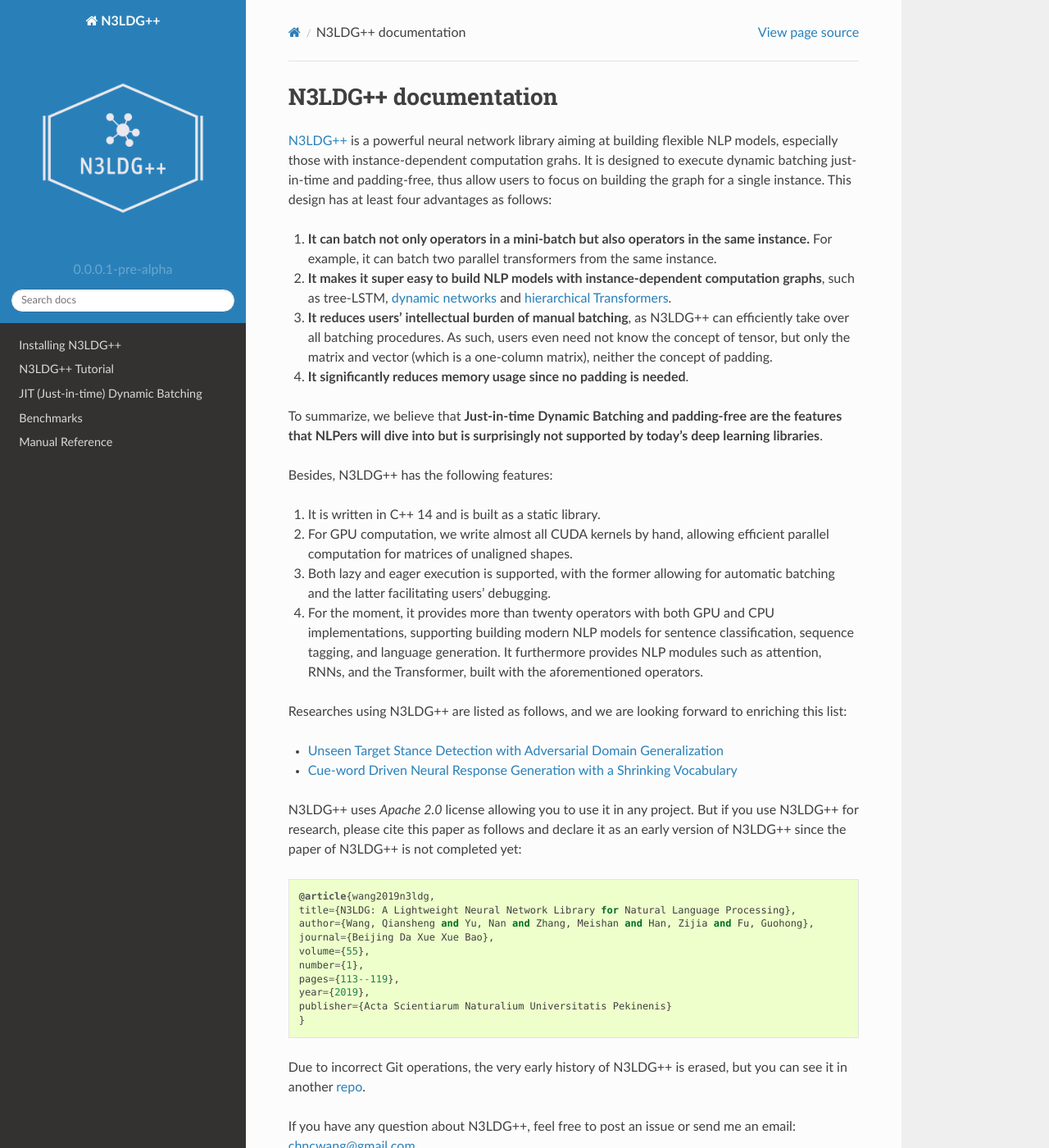
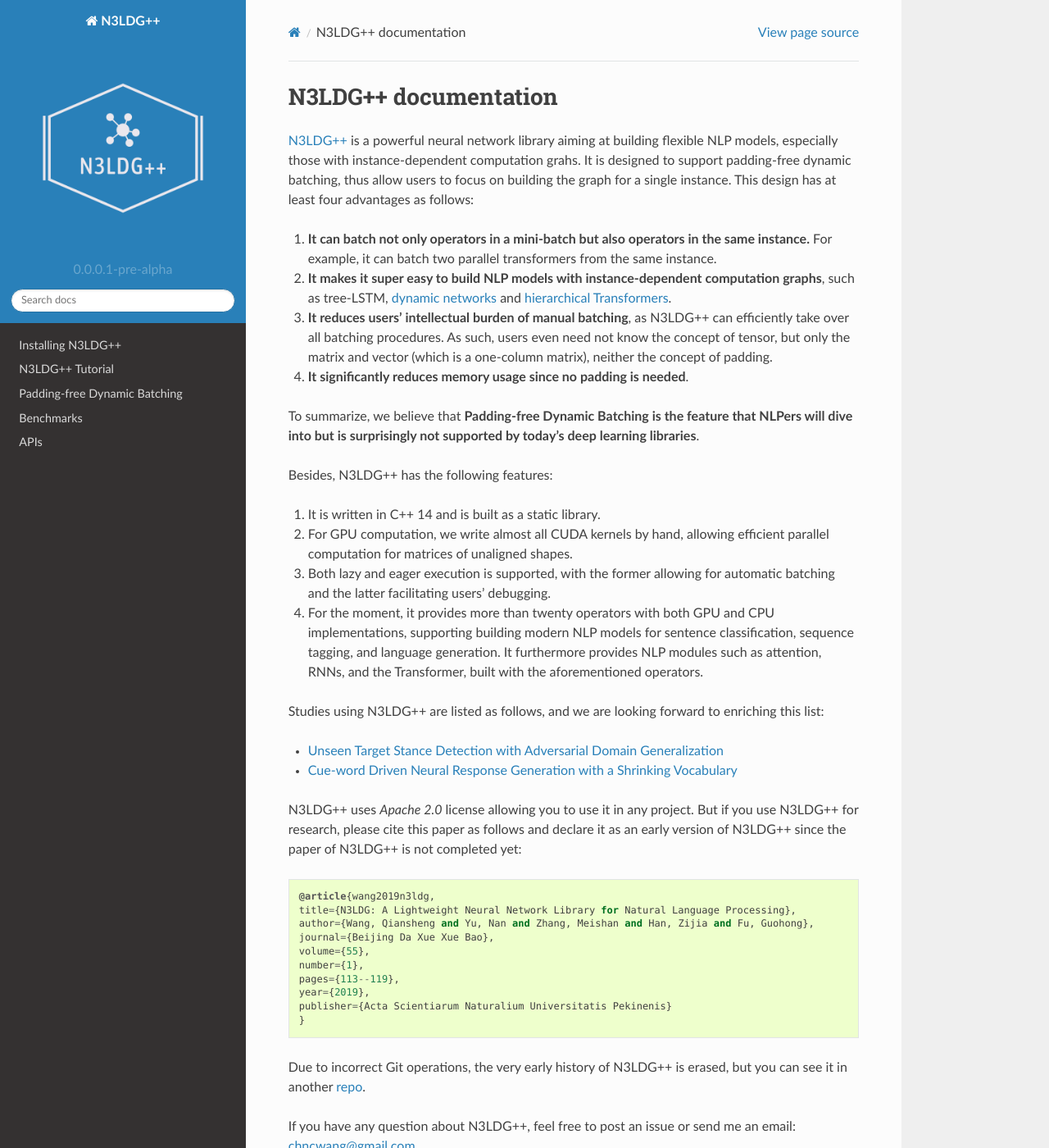
Before and after one commit to chncwang/InsNet, a Sphinx documentation site: the page built from docs/source/index.rst, in a window 1280 px wide and 1400 px high. Shown: the whole window at 82% size. Built offline with Sphinx 7.4.7 and the Read the Docs theme 2.0.0, drawn with Linux system fonts in a browser that asks for light colours; some of the changed text lies outside the part shown.

Commit message:
modify doc

```diff
--- a/docs/source/index.rst
+++ b/docs/source/index.rst
@@ -6,14 +6,14 @@
 N3LDG++ documentation
 ===================================
 
-`N3LDG++ <https://github.com/chncwang/n3ldg-plus>`_ is a powerful neural network library aiming at building flexible NLP models, especially those with instance-dependent computation grahs. It is designed to execute dynamic batching just-in-time and padding-free, thus allow users to focus on building the graph for a single instance. This design has at least four advantages as follows:
+`N3LDG++ <https://github.com/chncwang/n3ldg-plus>`_ is a powerful neural network library aiming at building flexible NLP models, especially those with instance-dependent computation grahs. It is designed to support padding-free dynamic batching, thus allow users to focus on building the graph for a single instance. This design has at least four advantages as follows:
 
 1. **It can batch not only operators in a mini-batch but also operators in the same instance.** For example, it can batch two parallel transformers from the same instance.
 2. **It makes it super easy to build NLP models with instance-dependent computation graphs**, such as tree-LSTM, `dynamic networks <https://arxiv.org/pdf/2102.04906.pdf>`_ and `hierarchical Transformers <https://www.aclweb.org/anthology/P19-1500.pdf>`_.
 3. **It reduces users' intellectual burden of manual batching**, as N3LDG++ can efficiently take over all batching procedures. As such, users even need not know the concept of tensor, but only the matrix and vector (which is a one-column matrix), neither the concept of padding.
 4. **It significantly reduces memory usage since no padding is needed**.
 
-To summarize, we believe that **Just-in-time Dynamic Batching and padding-free are the features that NLPers will dive into but is surprisingly not supported by today's deep learning libraries**.
+To summarize, we believe that **Padding-free Dynamic Batching is the feature that NLPers will dive into but is surprisingly not supported by today's deep learning libraries**.
 
 Besides, N3LDG++ has the following features:
 
@@ -22,7 +22,7 @@
 3. Both lazy and eager execution is supported, with the former allowing for automatic batching and the latter facilitating users' debugging.
 4. For the moment, it provides more than twenty operators with both GPU and CPU implementations, supporting building modern NLP models for sentence classification, sequence tagging, and language generation. It furthermore provides NLP modules such as attention, RNNs, and the Transformer, built with the aforementioned operators.
 
-Researches using N3LDG++ are listed as follows, and we are looking forward to enriching this list:
+Studies using N3LDG++ are listed as follows, and we are looking forward to enriching this list:
 
 - `Unseen Target Stance Detection with Adversarial Domain Generalization <https://arxiv.org/pdf/2010.05471.pdf>`_
 - `Cue-word Driven Neural Response Generation with a Shrinking Vocabulary <https://arxiv.org/pdf/2010.04927.pdf>`_
@@ -58,7 +58,7 @@
 
     getting_started
 
-We illustrate the just-in-time dynamic batching mechanism of N3LDG++ as below:
+We illustrate the padding-free dynamic batching mechanism of N3LDG++ as below:
 
 .. toctree::
     :maxdepth: 2
--- a/docs/source/reference.rst
+++ b/docs/source/reference.rst
@@ -1,4 +1,4 @@
-Manual Reference
+APIs
 =================
 
 Operators
```
Also changed, not shown: other parts of docs/source/reference.rst (+1 -0 lines), README.rst (+2 -47 lines), docs/source/dynamic_batch.rst (+4 -4 lines), 1 other file.
